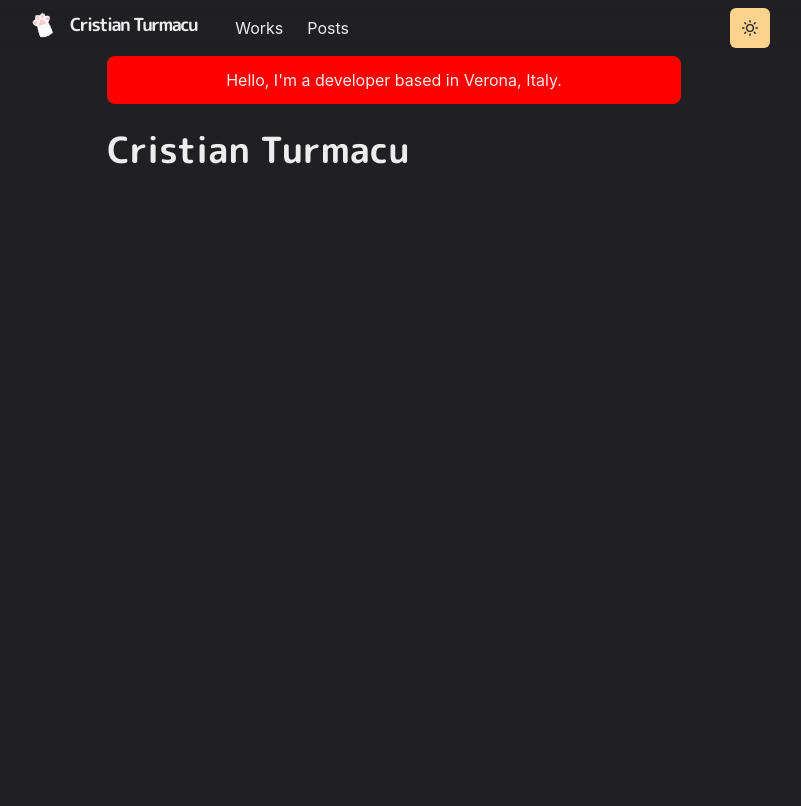
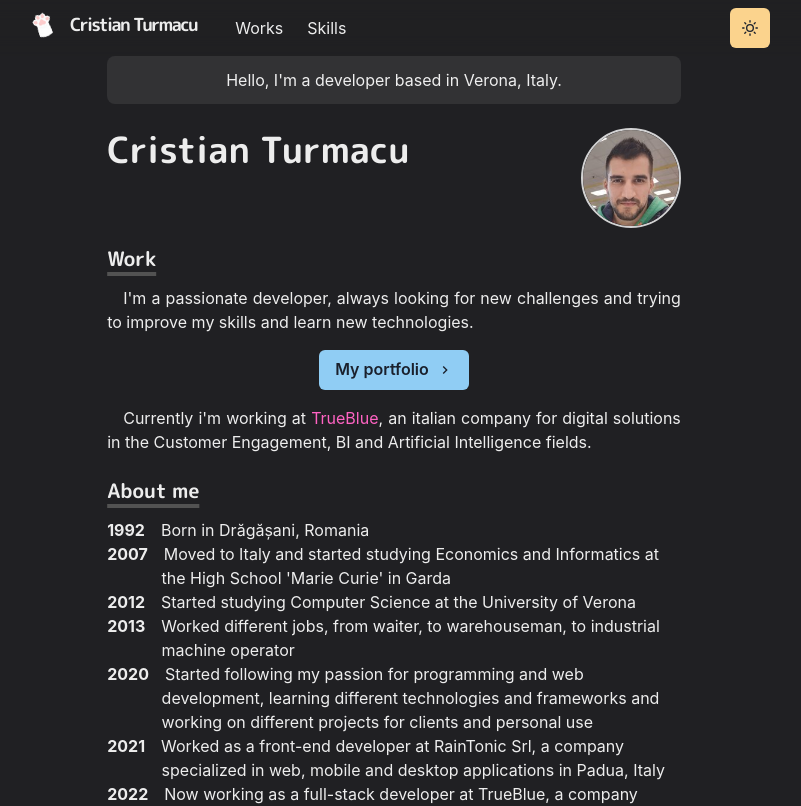
Before and after one commit to Cristian1t/cristianturmacu-homepage, a Next.js app: page / in a window 1280 px wide. Shown: the top 806 px of the page, without its empty margins (246-1047 px from the left). Built offline with nearby package versions, Linux system fonts and the light colour scheme.

Commit message:
index edits and different sections

```diff
--- /dev/null
+++ b/components/bio.tsx
@@ -0,0 +1,12 @@
+import { Box } from '@chakra-ui/react'
+import styled from '@emotion/styled'
+
+export const BioSection = styled(Box)`
+  padding-left: 3.4em;
+  text-indent: -3.4em;
+`
+
+export const BioYear = styled.span`
+  font-weight: bold;
+  margin-right: 1em;
+`
--- a/components/navbar.tsx
+++ b/components/navbar.tsx
@@ -81,8 +81,8 @@ const Navbar = (props: any) => {
           <LinkItem href="/works" path={path}>
             Works
           </LinkItem>
-          <LinkItem href="/posts" path={path}>
-            Posts
+          <LinkItem href="/skills" path={path}>
+            Skills
           </LinkItem>
         </Stack>
 
@@ -99,13 +99,13 @@ const Navbar = (props: any) => {
               />
               <MenuList>
                 <NextLink href="/" passHref>
-                  <MenuItem as={Link}>About</MenuItem>
+                  <MenuItem as={Link}>Home</MenuItem>
                 </NextLink>
                 <NextLink href="/works" passHref>
                   <MenuItem as={Link}>Works</MenuItem>
                 </NextLink>
-                <NextLink href="/posts" passHref>
-                  <MenuItem as={Link}>Posts</MenuItem>
+                <NextLink href="/skills" passHref>
+                  <MenuItem as={Link}>Skills</MenuItem>
                 </NextLink>
                 <MenuItem as={Link} href="https://github.com/Cristian1t">
                   View Source
--- /dev/null
+++ b/components/paragraph.tsx
@@ -0,0 +1,8 @@
+import styled from '@emotion/styled'
+
+const Paragraph = styled.p`
+  text-align: justify;
+  text-indent: 1em;
+`
+
+export default Paragraph
--- /dev/null
+++ b/components/section.tsx
@@ -0,0 +1,29 @@
+import { chakra, shouldForwardProp } from '@chakra-ui/react'
+import { motion } from 'framer-motion'
+import { ReactNode } from 'react'
+
+const StyledDiv = chakra(motion.div, {
+  shouldForwardProp(prop: string): boolean {
+    return shouldForwardProp(prop) || prop === 'transition'
+  }
+})
+
+const Section = ({
+  children,
+  delay
+}: {
+  children: ReactNode
+  delay: number
+}) => (
+  <StyledDiv
+    initial={{ y: 10, opacity: 0 }}
+    animate={{ y: 0, opacity: 1 }}
+    /* @ts-ignore */
+    transition={{ duration: 0.8, delay }}
+    mb={6}
+  >
+    {children}
+  </StyledDiv>
+)
+
+export default Section
--- a/pages/index.tsx
+++ b/pages/index.tsx
@@ -1,10 +1,29 @@
-import { Box, Container, Heading } from '@chakra-ui/react'
+import { ChevronRightIcon } from '@chakra-ui/icons'
+import {
+  Box,
+  Button,
+  Container,
+  Heading,
+  Image,
+  Link,
+  useColorModeValue
+} from '@chakra-ui/react'
+import NextLink from 'next/link'
+import { BioSection, BioYear } from '../components/bio'
+import Paragraph from '../components/paragraph'
+import Section from '../components/section'
 
 const Page = () => {
   return (
     <Container>
-      {/* @ts-ignore */}
-      <Box borderRadius="lg" bg="red" p={3} mb={6} align="center">
+      <Box
+        borderRadius="lg"
+        bg={useColorModeValue('whiteAlpha.500', 'whiteAlpha.200')}
+        p={3}
+        mb={6}
+        /* @ts-ignore */
+        align="center"
+      >
         Hello, I&apos;m a developer based in Verona, Italy.
       </Box>
 
@@ -14,7 +33,103 @@ const Page = () => {
             Cristian Turmacu
           </Heading>
         </Box>
+        <Box
+          flexShrink={0}
+          mt={{ base: 4, md: 0 }}
+          ml={{ md: 6 }}
+          /* @ts-ignore */
+          align="center"
+        >
+          <Image
+            borderColor="whiteAlpha.800"
+            borderWidth={2}
+            borderStyle="solid"
+            maxWidth="100px"
+            display="inline-block"
+            borderRadius="full"
+            src="/images/cristian.jpg"
+            alt="Profile Image"
+          />
+        </Box>
       </Box>
+
+      <Section delay={0.1}>
+        <Heading as="h3" variant="section-title">
+          Work
+        </Heading>
+        <Paragraph>
+          I&apos;m a passionate developer, always looking for new challenges and
+          trying to improve my skills and learn new technologies.
+        </Paragraph>
+        {/* @ts-ignore */}
+        <Box align="center" my={4}>
+          <NextLink href="/works">
+            <Button rightIcon={<ChevronRightIcon />} colorScheme="blue">
+              My portfolio
+            </Button>
+          </NextLink>
+        </Box>
+        <Paragraph>
+          Currently i&apos;m working at{' '}
+          <NextLink href="/works/trueblue">
+            <Link>TrueBlue</Link>
+          </NextLink>
+          , an italian company for digital solutions in the Customer Engagement,
+          BI and Artificial Intelligence fields.
+        </Paragraph>
+      </Section>
+
+      <Section delay={0.2}>
+        <Heading as="h3" variant="section-title">
+          About me
+        </Heading>
+        <BioSection>
+          <BioYear>1992</BioYear>
+          Born in Drăgășani, Romania
+        </BioSection>
+        <BioSection>
+          <BioYear>2007</BioYear>
+          Moved to Italy and started studying Economics and Informatics at the
+          High School &apos;Marie Curie&apos; in Garda
+        </BioSection>
+        <BioSection>
+          <BioYear>2012</BioYear>
+          Started studying Computer Science at the University of Verona
+        </BioSection>
+        <BioSection>
+          <BioYear>2013</BioYear>
+          Worked different jobs, from waiter, to warehouseman, to industrial
+          machine operator
+        </BioSection>
+        <BioSection>
+          <BioYear>2020</BioYear>
+          Started following my passion for programming and web development,
+          learning different technologies and frameworks and working on
+          different projects for clients and personal use
+        </BioSection>
+        <BioSection>
+          <BioYear>2021</BioYear>
+          Worked as a front-end developer at RainTonic Srl, a company
+          specialized in web, mobile and desktop applications in Padua, Italy
+        </BioSection>
+        <BioSection>
+          <BioYear>2022</BioYear>
+          Now working as a full-stack developer at TrueBlue, a company
+          specialized in digital solutions in the Customer Engagement, BI and
+          Artificial Intelligence fields in Verona, Italy
+        </BioSection>
+      </Section>
+
+      <Section delay={0.3}>
+        <Heading as="h3" variant="section-title">
+          Other stuff i like
+        </Heading>
+        <Paragraph>Writing code... 😅</Paragraph>
+        <Paragraph>
+          Going to the gym, reading books, playing video games, watching movies
+          and series, listening to music.
+        </Paragraph>
+      </Section>
     </Container>
   )
 }
```
